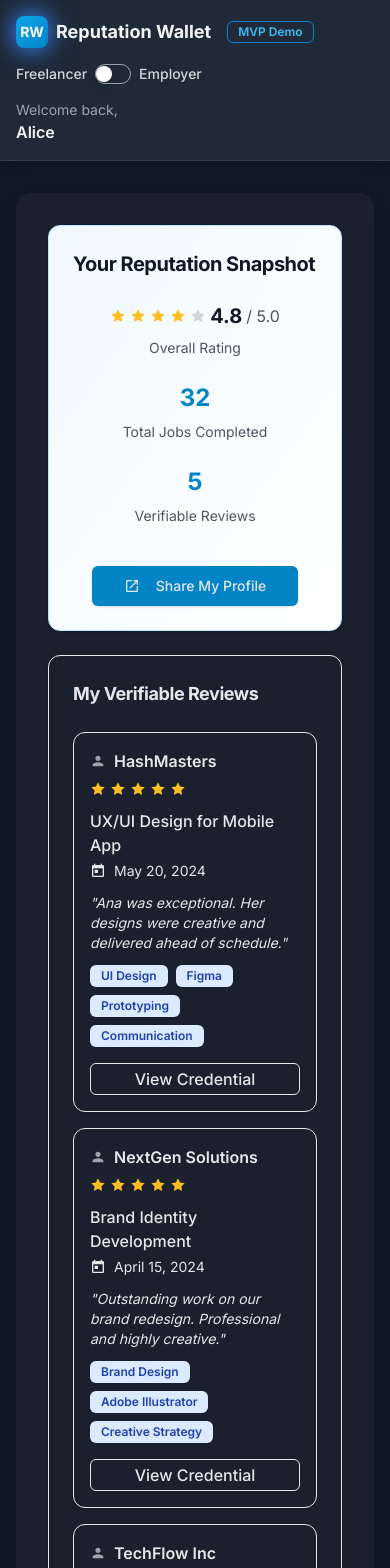
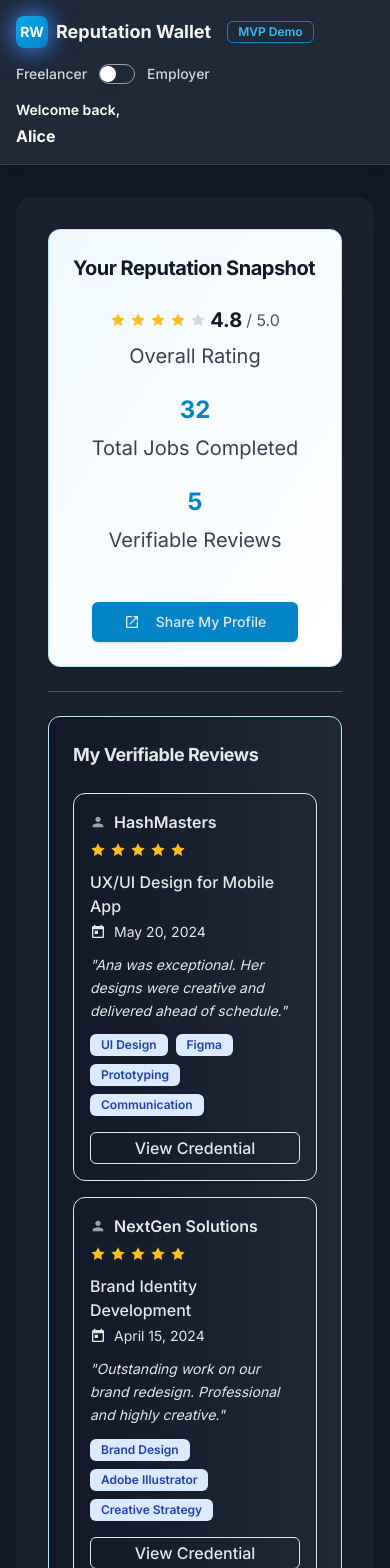
Before and after one commit to caioopra/reputation-wallet, a React (Vite) app: page / in a window 390 px wide. Shown: the top 1568 px of the page. Built offline with nearby package versions, Linux system fonts and the light colour scheme.

Commit message:
Style changes

```diff
--- a/src/components/EmployerView.tsx
+++ b/src/components/EmployerView.tsx
@@ -190,7 +190,7 @@ const EmployerView = () => {
 
     return (
         <div className="space-y-6 lg:space-y-8">
-            <Card>
+            <Card className="bg-gradient-to-r from-gray-800 to-gray-900 border-reputation-blue-200">
                 <CardHeader>
                     <div className="flex flex-col sm:flex-row sm:items-center justify-between space-y-4 sm:space-y-0">
                         <div>
--- a/src/components/FreelancerView.tsx
+++ b/src/components/FreelancerView.tsx
@@ -173,7 +173,7 @@ const FreelancerView = () => {
                         Your Reputation Snapshot
                     </CardTitle>
                 </CardHeader>
-                <CardContent className="space-y-6">
+                <CardContent className="space-y-8">
                     <div className="grid grid-cols-1 sm:grid-cols-3 gap-6">
                         <div className="text-center space-y-2">
                             <div className="flex items-center justify-center space-x-1">
@@ -185,7 +185,7 @@ const FreelancerView = () => {
                                     / 5.0
                                 </span>
                             </div>
-                            <p className="text-sm text-reputation-gray-600">
+                            <p className="text-xl text-reputation-gray-700">
                                 Overall Rating
                             </p>
                         </div>
@@ -194,7 +194,7 @@ const FreelancerView = () => {
                             <p className="text-2xl sm:text-3xl font-bold text-reputation-blue-600">
                                 {totalJobs}
                             </p>
-                            <p className="text-sm text-reputation-gray-600">
+                            <p className="text-xl text-reputation-gray-700">
                                 Total Jobs Completed
                             </p>
                         </div>
@@ -203,7 +203,7 @@ const FreelancerView = () => {
                             <p className="text-2xl sm:text-3xl font-bold text-reputation-blue-600">
                                 {mockReviews.length}
                             </p>
-                            <p className="text-sm text-reputation-gray-600">
+                            <p className="text-xl text-reputation-gray-700">
                                 Verifiable Reviews
                             </p>
                         </div>
@@ -255,8 +255,10 @@ const FreelancerView = () => {
                 </CardContent>
             </Card>
 
+            <div className="border-t border-reputation-gray-600 my-6"></div>
+
             {/* My Verifiable Reviews */}
-            <Card>
+            <Card className="bg-gradient-to-r from-gray-900 to-gray-800 border-reputation-blue-200">
                 <CardHeader>
                     <CardTitle className="text-lg sm:text-xl font-bold text-reputation-white-900">
                         My Verifiable Reviews
@@ -296,7 +298,7 @@ const FreelancerView = () => {
                                                 </div>
                                             </div>
 
-                                            <p className="text-reputation-white-700 italic text-sm sm:text-base">
+                                            <p className="text-reputation-white-700 italic text-sm sm:text-base leading-relaxed">
                                                 "{review.reviewSnippet}"
                                             </p>
 
--- a/src/components/Header.tsx
+++ b/src/components/Header.tsx
@@ -34,7 +34,7 @@ const Header = ({ userView, setUserView }: HeaderProps) => {
                     </div>
 
                     <div className="flex flex-col sm:flex-row items-start sm:items-center space-y-4 sm:space-y-0 sm:space-x-6 w-full sm:w-auto animate-slide-in-right">
-                        <div className="flex items-center space-x-2">
+                        <div className="flex items-center space-x-3">
                             <Label
                                 htmlFor="view-toggle"
                                 className="text-sm font-medium text-reputation-gray-300"
@@ -67,10 +67,10 @@ const Header = ({ userView, setUserView }: HeaderProps) => {
                         </div>
 
                         <div className="text-left sm:text-right">
-                            <p className="text-sm text-reputation-gray-400">
+                            <p className="text-sm text-white font-semibold mb-1">
                                 Welcome back,
                             </p>
-                            <p className="font-semibold text-reputation-gray-100 truncate max-w-[200px]">
+                            <p className="font-bold text-white truncate max-w-[200px]">
                                 {userName}
                             </p>
                         </div>
```
